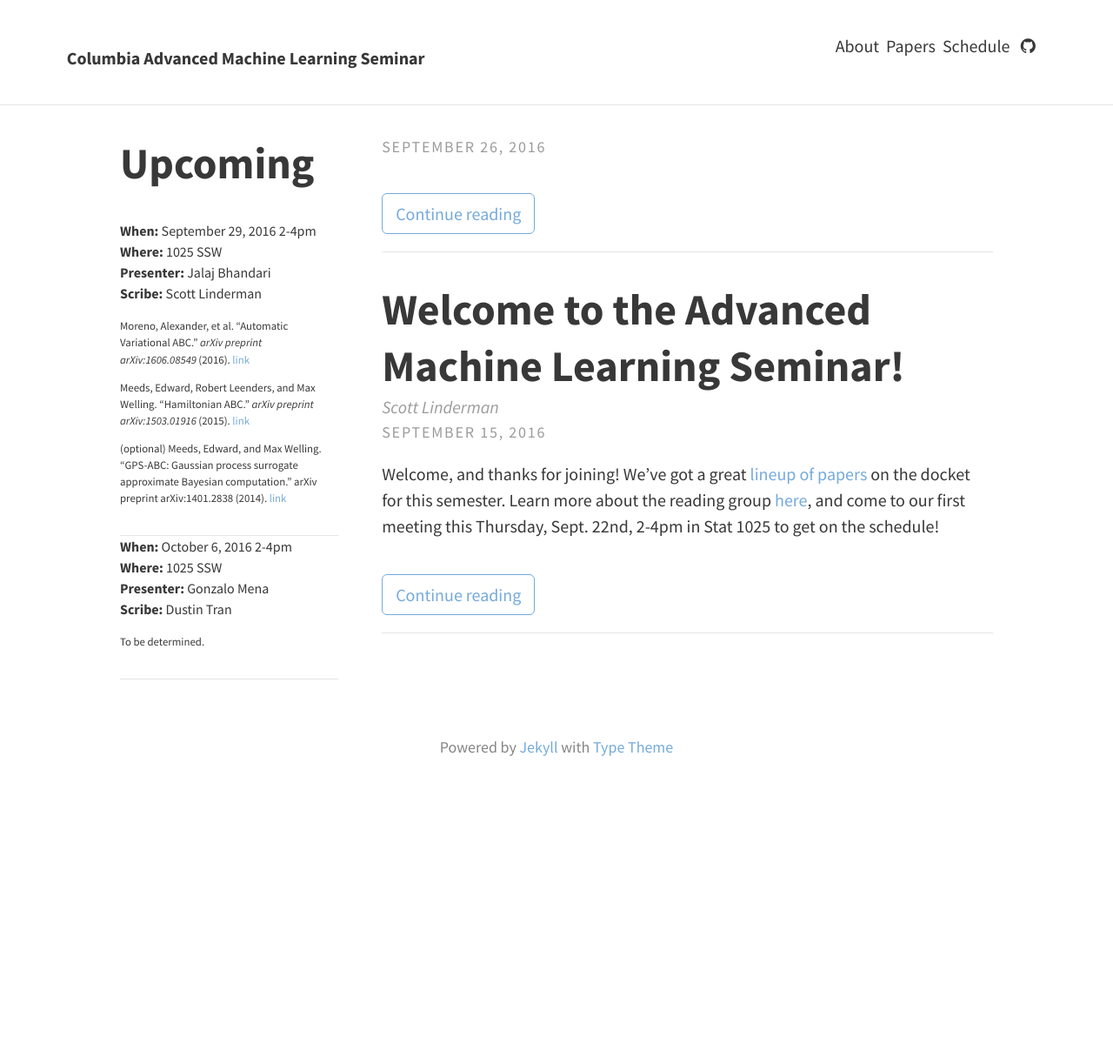
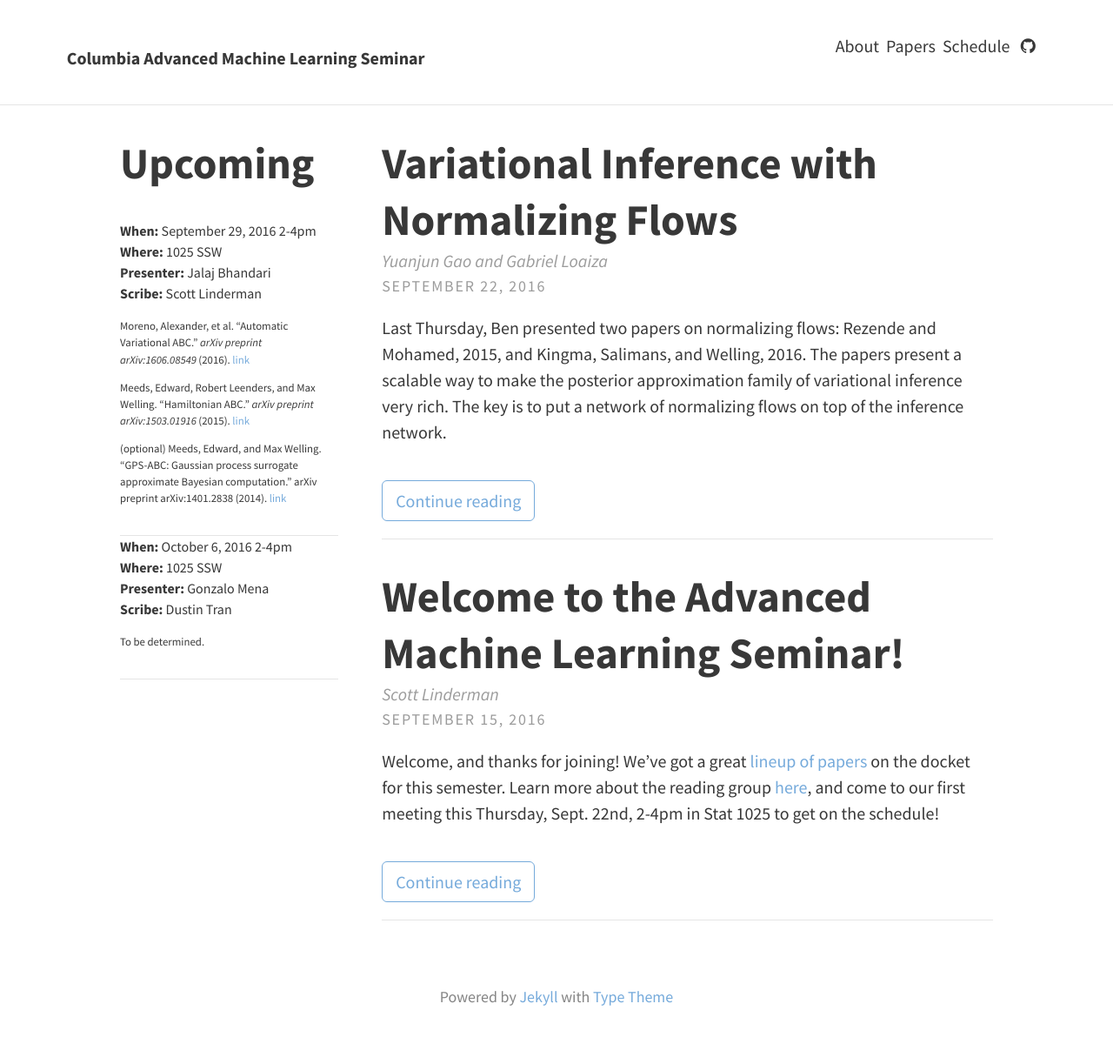
Before and after one commit to casmls/casmls.github.io, a Jekyll site: the page built from index.html, in a window 1280 px wide. Shown: the whole page at 87% size. Built offline with Jekyll 4.4.1, drawn with Linux system fonts in a browser that asks for light colours; nearby versions of some CDN libraries; the list of posts is cut into pages by our own code; before the commit the page ends 936 px from its top, so only the background shows below that; some of the changed lines change nothing that is shown.

Commit message:
Update 2016-09-22-normalizing-flow-scribe.md

```diff
--- a/_posts/2016-09-22-normalizing-flow-scribe.md
+++ b/_posts/2016-09-22-normalizing-flow-scribe.md
@@ -3,10 +3,11 @@ layout: post
 title:  "Variational Inference with Normalizing Flows"
 categories: general
 author: Yuanjun Gao and Gabriel Loaiza
-excerpt: Last Thursday, Ben presented two papers on normalizing flows: Rezende and Mohamed, 2015, and Kingma, Salimans, and Welling, 2016. The papers present a scalable way to make the posterior approximation family of variational inference very rich. The key is to put a network of normalizing flows on top of the inference network.
+excerpt_separator: <!--more-->
 ---
 
 Last Thursday, Ben presented two papers on normalizing flows: Rezende and Mohamed, 2015, and Kingma, Salimans, and Welling, 2016. The papers present a scalable way to make the posterior approximation family of variational inference very rich. The key is to put a network of normalizing flows on top of the inference network.
+<!--more-->
 
 1. Paper Summary
 
```
